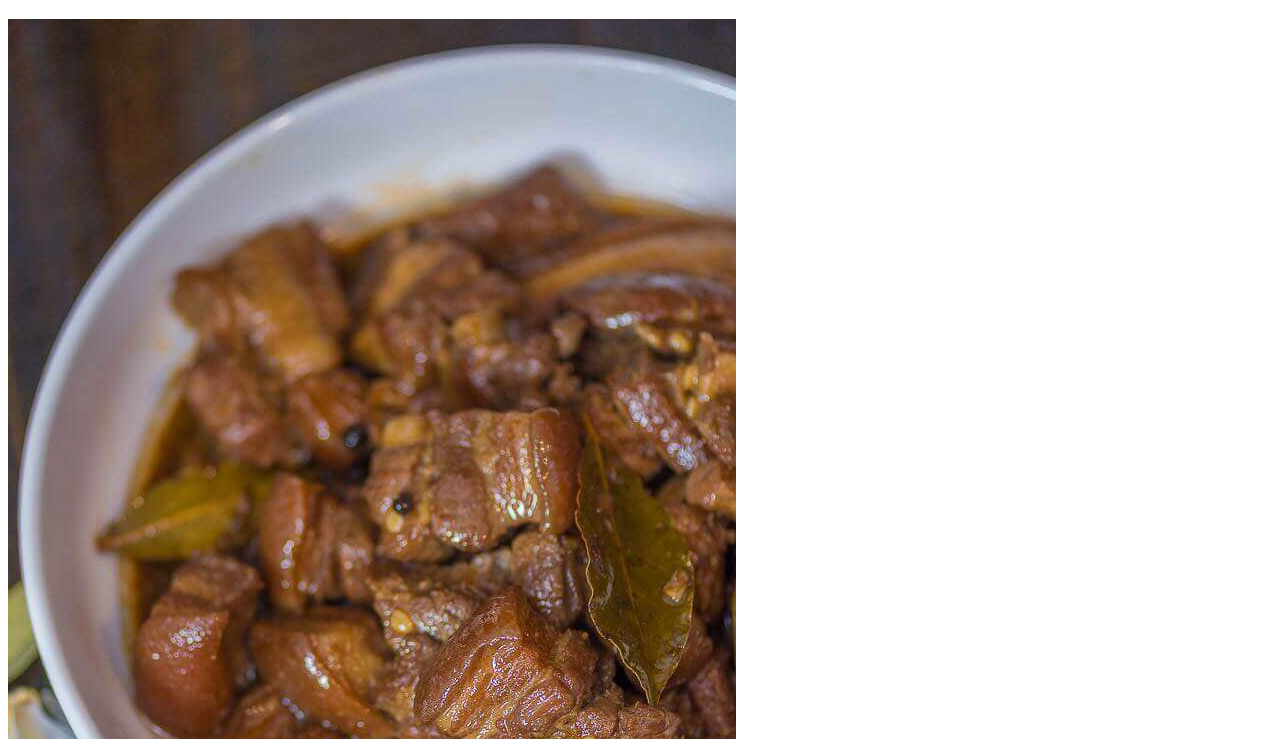
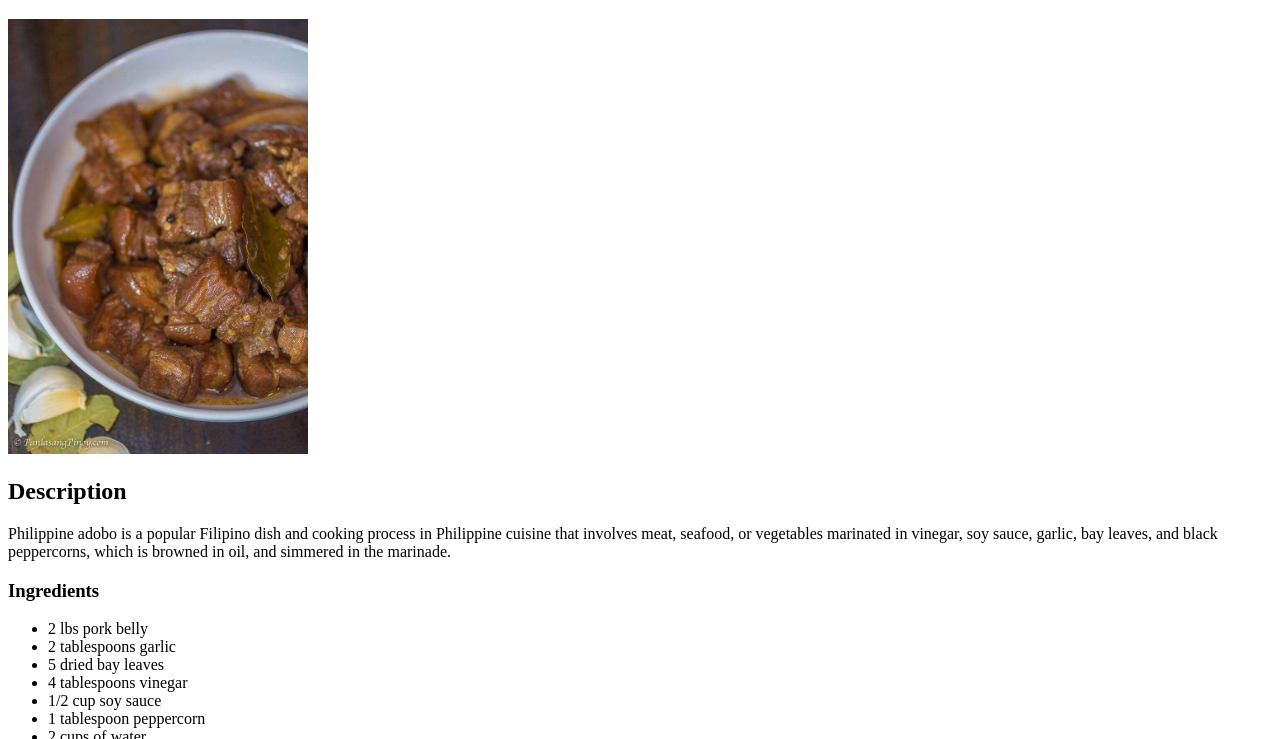
Before and after one commit to vanadams/odin-recipes, a plain HTML site: page recipes/adobo.html in a window 1280 px wide. Shown: the part 61-800 px from the top of the page. Drawn offline with Linux system fonts and the light colour scheme.

Commit message:
Add style.css

```diff
--- /dev/null
+++ b/style.css
@@ -0,0 +1,4 @@
+.recipe-img {
+    height: auto;
+    width: 300px;
+}
```
Also changed, not shown: index.html (+1 -0 lines).
